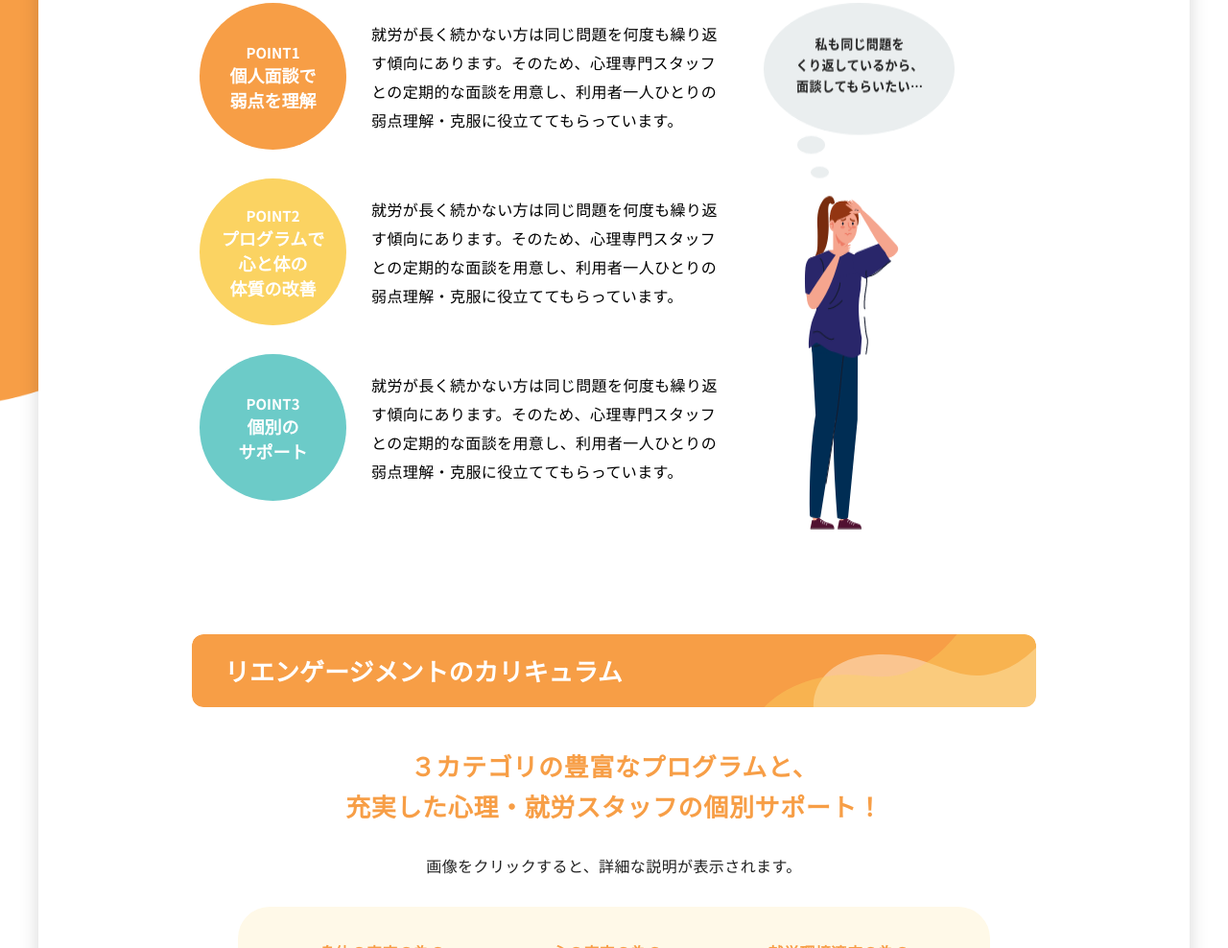
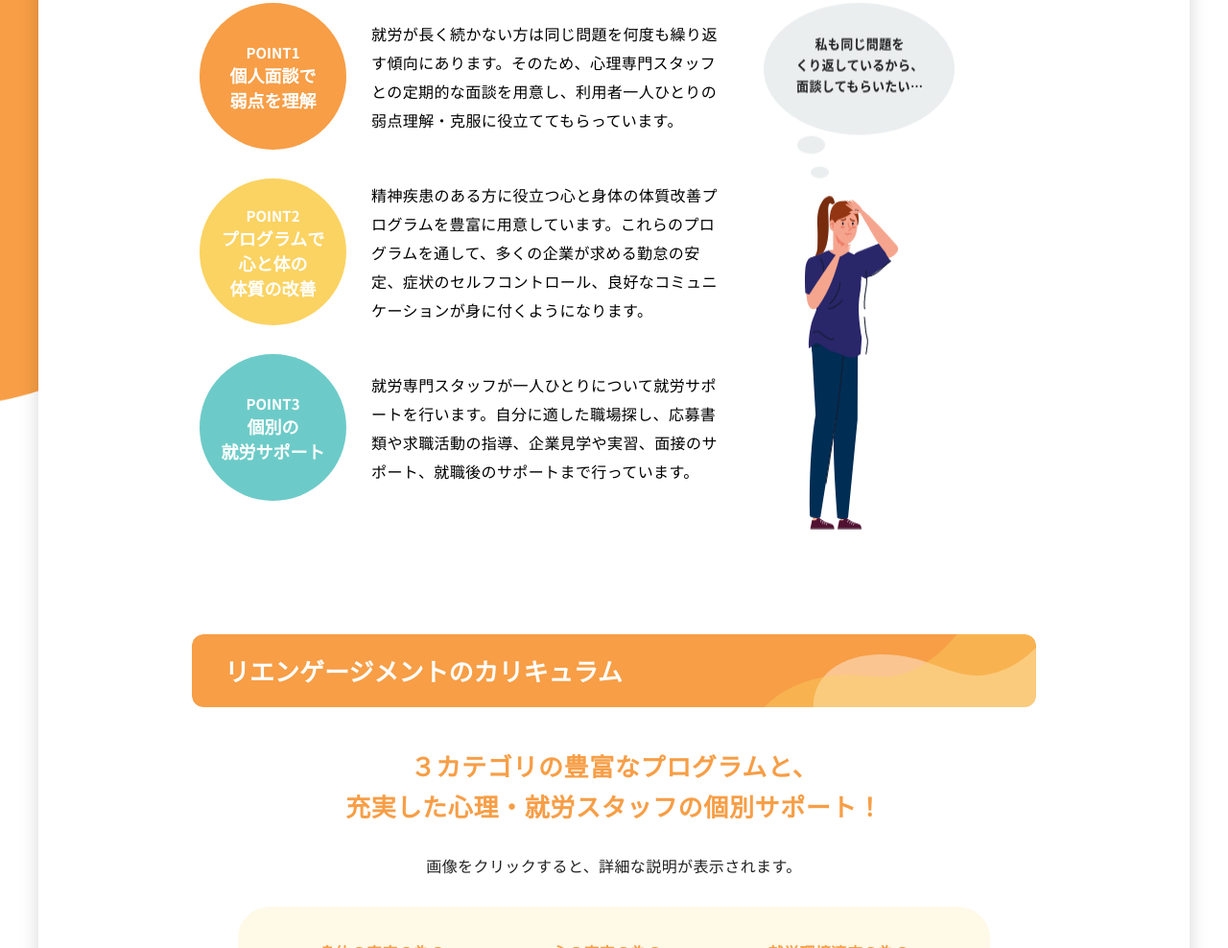
Before and after one commit to Htsubasa/main_service, a plain HTML site: page index.html in a window 1280 px wide. Shown: the part 3470-4458 px from the top of the page at 96% size. Drawn offline with nearby package versions, Linux system fonts and the light colour scheme.

Commit message:
Update index.html

```diff
--- a/index.html
+++ b/index.html
@@ -125,11 +125,11 @@
                 <div class="point_block">
                     <div id="yellow_circle" class="circle"><p>POINT2<span>プログラムで<br>
                         心と体の<br>体質の改善</span></p></div>
-                    <p class="text">就労が長く続かない方は同じ問題を何度も繰り返す傾向にあります。そのため、心理専門スタッフとの定期的な面談を用意し、利用者一人ひとりの弱点理解・克服に役立ててもらっています。</p>
+                    <p class="text">精神疾患のある方に役立つ心と身体の体質改善プログラムを豊富に用意しています。これらのプログラムを通して、多くの企業が求める勤怠の安定、症状のセルフコントロール、良好なコミュニケーションが身に付くようになります。</p>
                 </div><!--point_block-->
                 <div class="point_block">
-                    <div id="blue_circle" class="circle"><p>POINT3<span>個別の<br>サポート</span></p></div>
-                    <p class="text">就労が長く続かない方は同じ問題を何度も繰り返す傾向にあります。そのため、心理専門スタッフとの定期的な面談を用意し、利用者一人ひとりの弱点理解・克服に役立ててもらっています。</p>
+                    <div id="blue_circle" class="circle"><p>POINT3<span>個別の<br>就労サポート</span></p></div>
+                    <p class="text">就労専門スタッフが一人ひとりについて就労サポートを行います。自分に適した職場探し、応募書類や求職活動の指導、企業見学や実習、面接のサポート、就職後のサポートまで行っています。</p>
                 </div><!--point_block-->
             </div><!--point_circle_block-->
 
```
